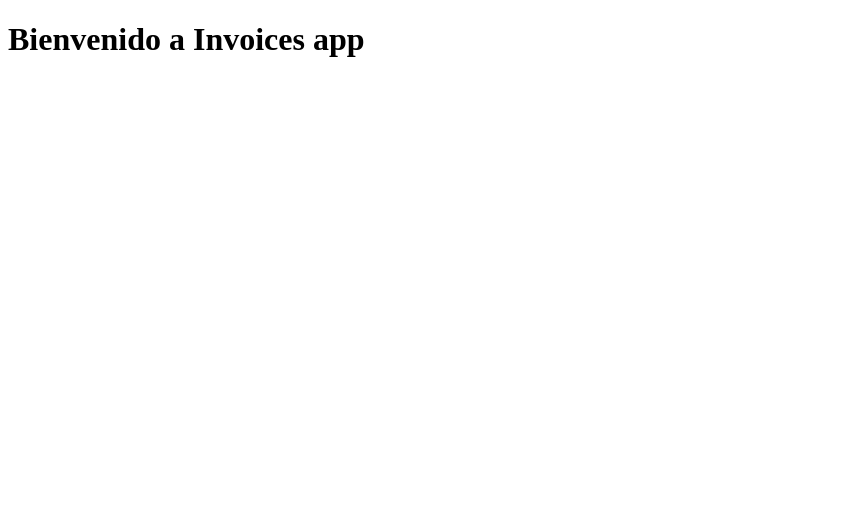
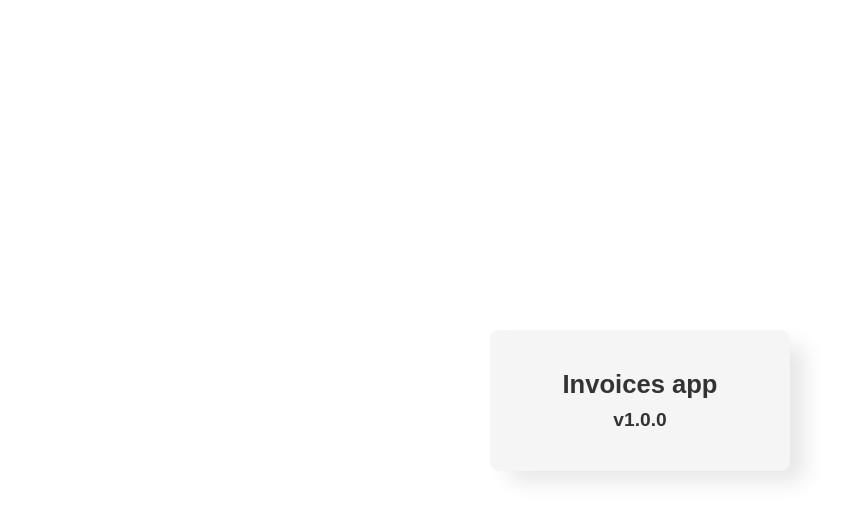
Before and after one commit to 0arzate/invoice-app-backend, a website: page public/index.html in a window 1280 px wide. Shown: the whole page, without its empty margins (0-859 px from the left). Drawn offline with Linux system fonts and the light colour scheme.

Commit message:
feat(static): 🙈 add home page

```diff
--- a/public/index.html
+++ b/public/index.html
@@ -4,8 +4,47 @@
   <meta charset="UTF-8">
   <meta name="viewport" content="width=device-width, initial-scale=1.0">
   <title>Invoices app</title>
+  <style>
+    * {
+      margin: 0;
+      padding: 0;
+      box-sizing: border-box;
+    }
+
+    section {
+      display: grid;
+      place-items: center;
+      height: 100vh;
+      width: 100%;
+    }
+
+    article {
+      min-width: 300px;
+      background-color: whitesmoke;
+      border-radius: 9px;
+      box-shadow: 17px 13px 22px -3px rgba(0,0,0,0.1);
+      padding: 40px;
+      text-align: center;
+      font-family: Arial, sans-serif;
+      color: #333;
+    }
+
+    h1 {
+      font-size: 1.6rem;
+      margin-bottom: 10px;
+    }
+
+    h2 {
+      font-size: 1.2rem;
+    }
+  </style>
 </head>
 <body>
-  <h1>Bienvenido a Invoices app</h1>
+  <section>
+    <article>
+      <h1>Invoices app</h1>
+      <h2>v1.0.0</h2>
+    </article>
+  </section>
 </body>
 </html>
```
